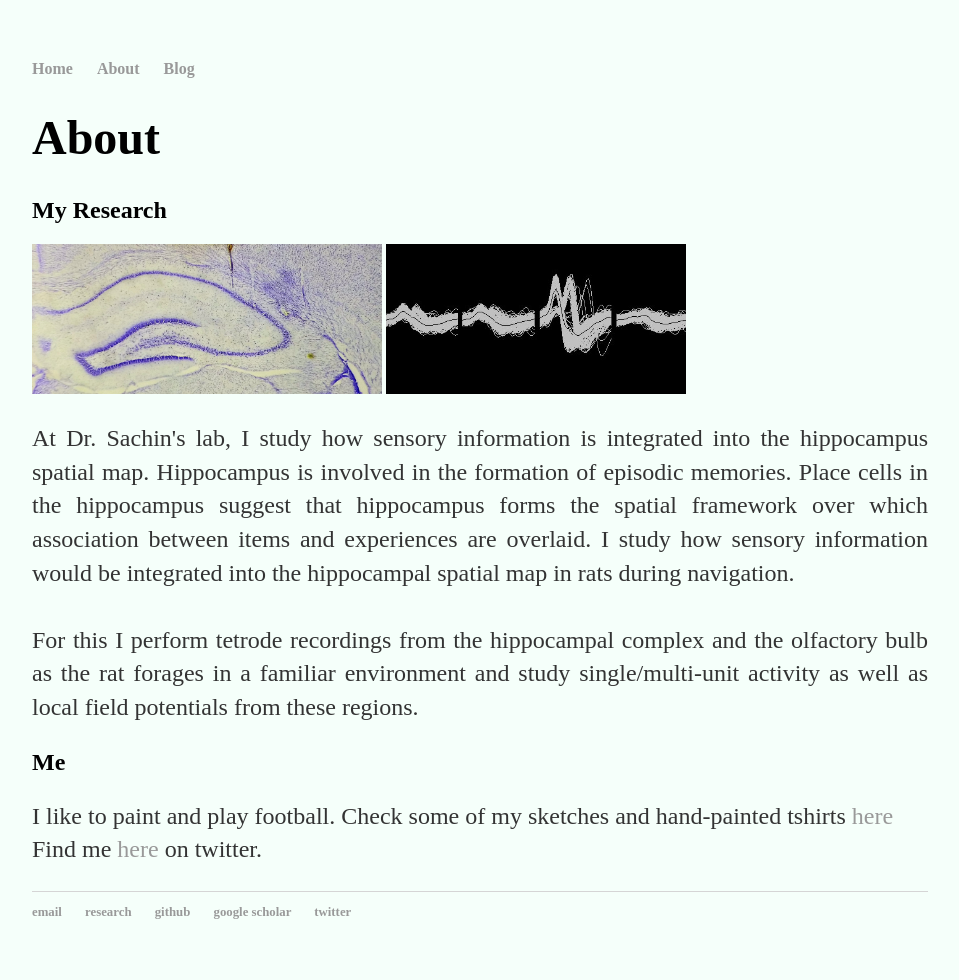
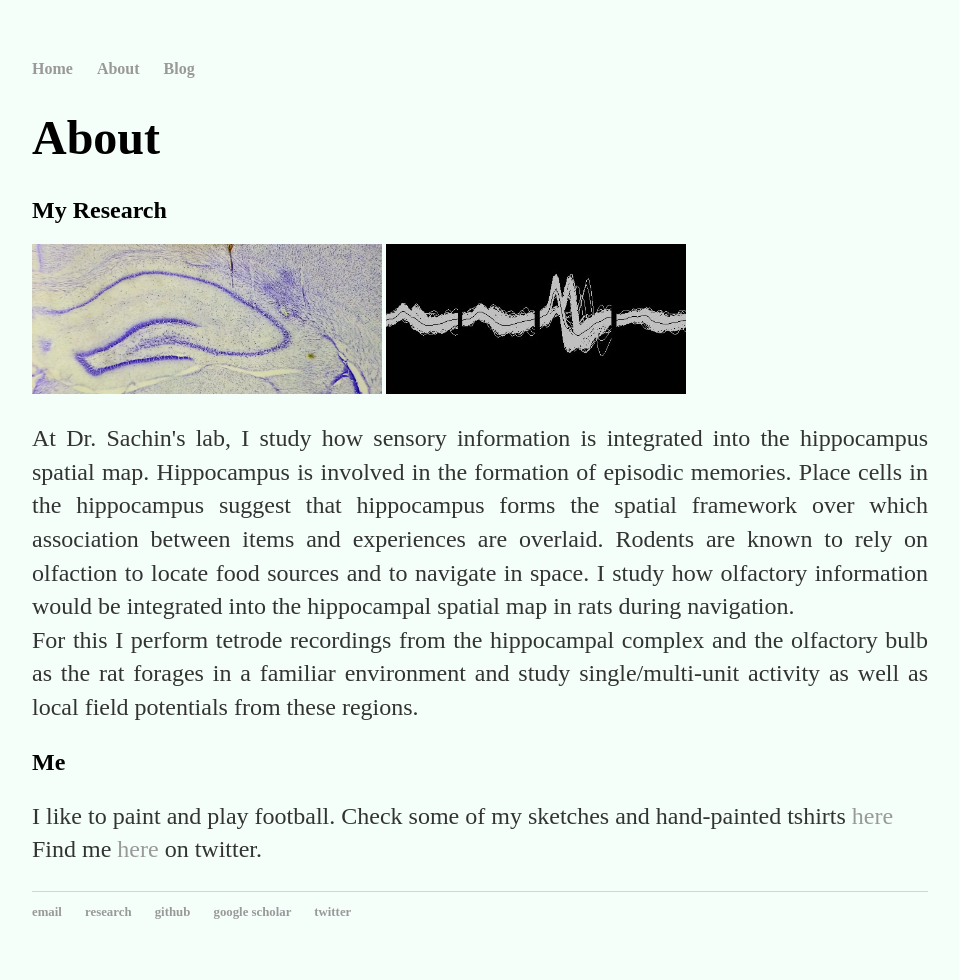
Before and after one commit to AdiBish/adibish.github.io, a Jekyll site: the page built from about/index.html, in a window 1280 px wide. Shown: the whole page, without its empty margins (160-1119 px from the left). Built offline with Jekyll 4.4.1, drawn with Linux system fonts in a browser that asks for light colours.

Commit message:
Update index.html

```diff
--- a/about/index.html
+++ b/about/index.html
@@ -14,7 +14,7 @@ title: Aditi Bishnoi's Blog
 			</div>
 			<div align="justify">
 			<p> At Dr. Sachin's lab, I study how sensory information is integrated into the hippocampus spatial map.
-				Hippocampus is involved in the formation of episodic memories. Place cells in the hippocampus suggest that hippocampus forms the spatial framework over which association between items and experiences are overlaid. I study how sensory information would be integrated into the hippocampal spatial map in rats during navigation.<br/><br/>
+				Hippocampus is involved in the formation of episodic memories. Place cells in the hippocampus suggest that hippocampus forms the spatial framework over which association between items and experiences are overlaid. Rodents are known to rely on olfaction to locate food sources and to navigate in space. I study how olfactory information would be integrated into the hippocampal spatial map in rats during navigation.<br/>
 				For this I perform tetrode recordings from the hippocampal complex and the olfactory bulb as the rat forages in a familiar environment and study single/multi-unit activity as well as local field potentials from these regions.
 			</p>
 			</div>
```
